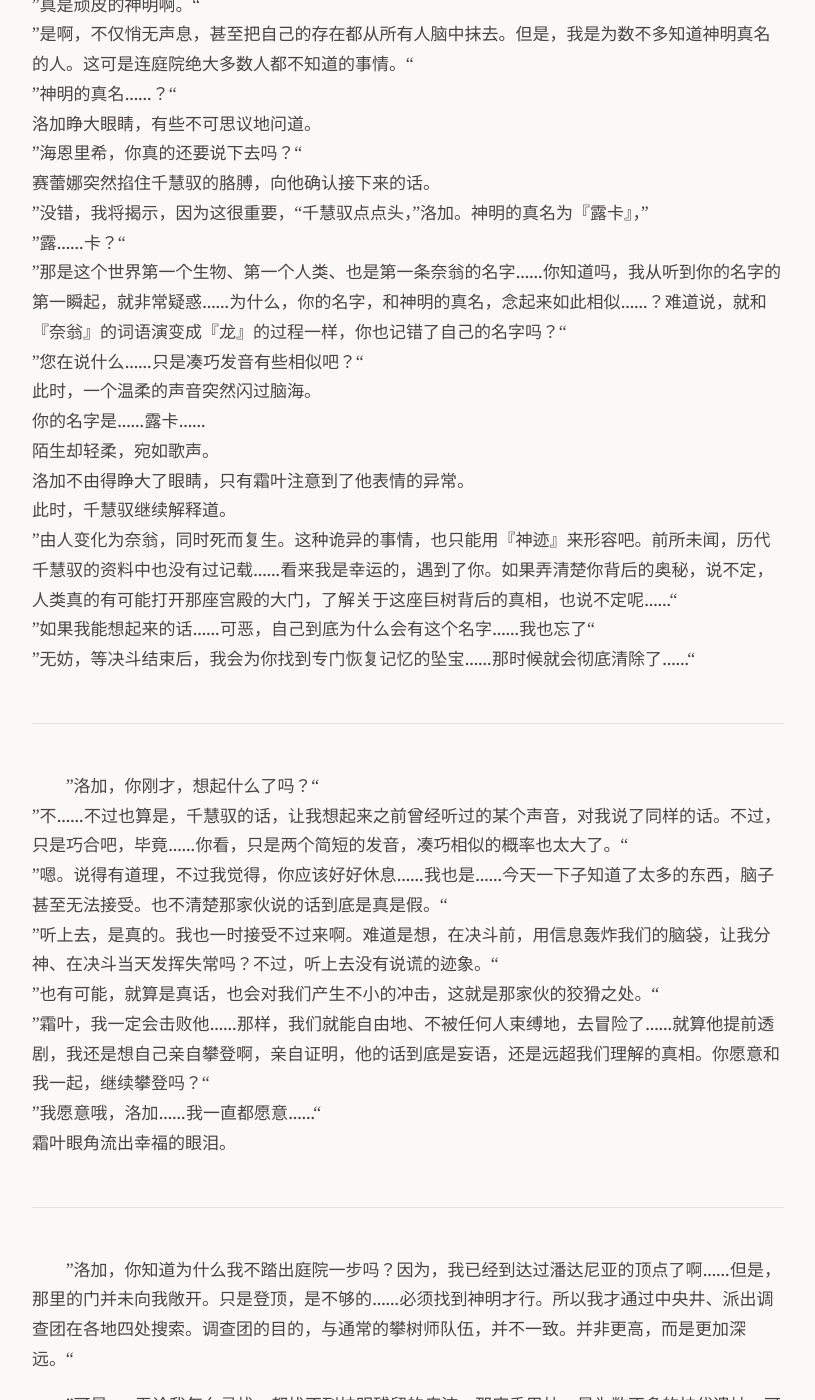
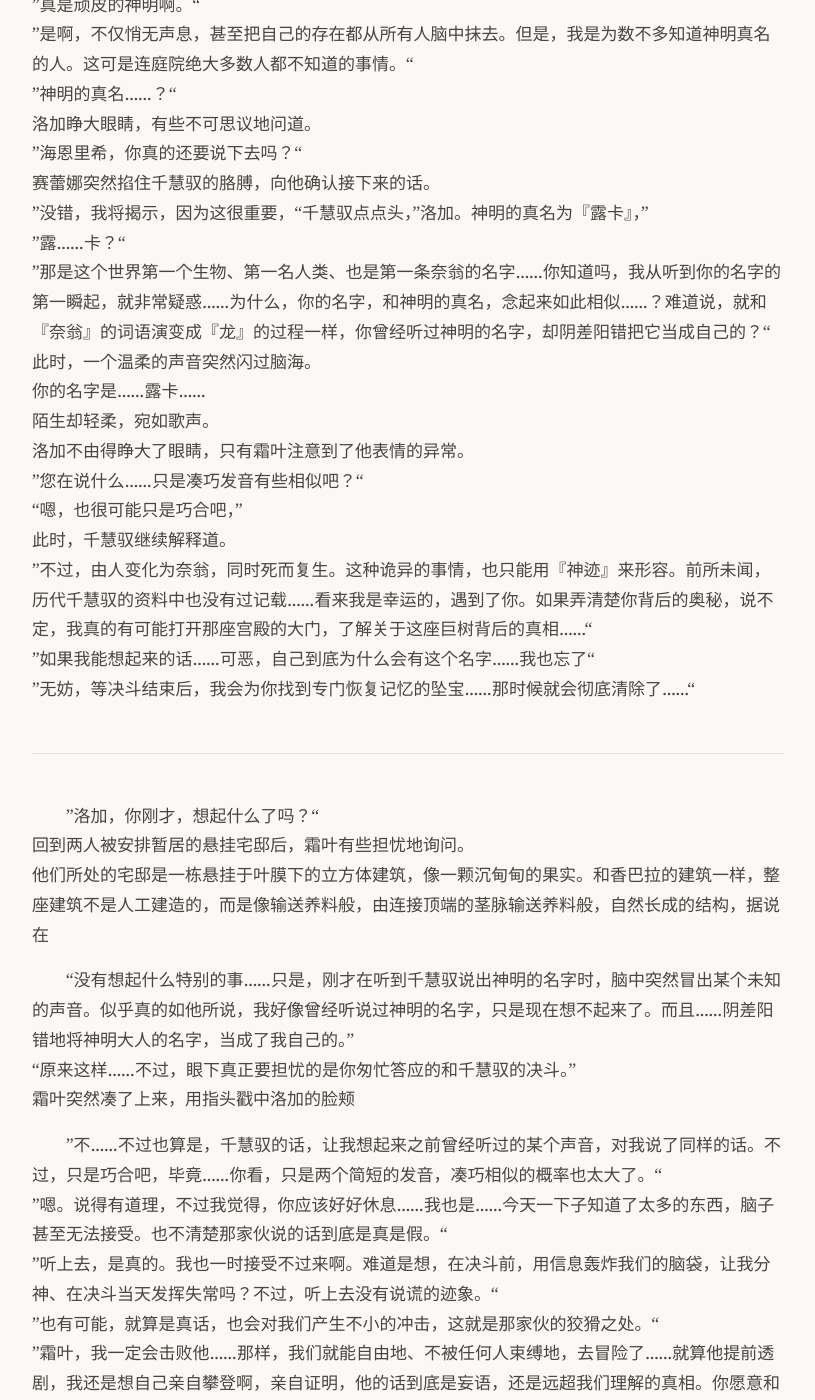
Before and after one commit to yihenc/yihenc.github.io, a Jekyll site: the page built from _posts/2026-03-06-决斗.md, in a window 1280 px wide and 1400 px high, scrolled down 11119 px. Shown: the whole window, without its empty margins (232-1047 px from the left). Built offline with Jekyll 4.4.1, drawn with Linux system fonts in a browser that asks for light colours; nearby versions of some CDN libraries; some of the changed text lies outside the part shown.

Commit message:
Update: 决斗

```diff
--- a/_posts/2026-03-06-决斗.md
+++ b/_posts/2026-03-06-决斗.md
@@ -250,7 +250,7 @@
 
 ”回想一下，人类用了千年的时光，才刚刚攻破第十层，并且出现了进度断崖：大部分人停留在第一层之下，能到一万米之上的，已经是精英中的精英。能敢于摒弃下界的身份，终年的身居前线的莲环，粗略估计也不足两百人。如果按照这样的速度继续下去，估计还要再过一个千年，人类才能用正常的方式到达潘达尼亚的顶点，而且这只是乐观的估计，毕竟高度越高，攀登的未知危险就更加严峻……可是啊，人类个体的寿命不足百年，身体健康状态有效的攀登时光，也不足五十年……即使有坠宝的加持，人的寿命也无法延长太久，增加几十年就已经是极限了。因此，按照正常的攀登，一个人是永远无法到达潘达尼亚的顶点的，你条逻辑，明白吗，洛加？”
 “这……也太绝望了。”
-”没错，这就是潘达尼亚近乎无穷的海拔所带来的时间灾难。“
+”没错，这就是潘达尼亚近乎无穷的物理长度所带来的，超出人类所能接受时间跨度。“
 “您说的，确实是事实，我们只是因为有前人的知识，才侥幸突破大蚀海的……不然，正常人的一生，甚至无法有幸见到哪怕一次云海被突破的时刻。可是，真是的……居然被你抢先一步，真不公平啊！！”
 洛加沮丧地跪倒在地，如此叹气道。
 霜叶一边将他搀扶起来，一边发出疑问。她很快便接受了这个情报，并且冷静下来。
@@ -271,14 +271,15 @@
 赛蕾娜突然掐住千慧驭的胳膊，向他确认接下来的话。
 ”没错，我将揭示，因为这很重要，“千慧驭点点头，”洛加。神明的真名为『露卡』，”
 ”露……卡？“
-”那是这个世界第一个生物、第一个人类、也是第一条奈翁的名字……你知道吗，我从听到你的名字的第一瞬起，就非常疑惑……为什么，你的名字，和神明的真名，念起来如此相似……？难道说，就和『奈翁』的词语演变成『龙』的过程一样，你也记错了自己的名字吗？“
-”您在说什么……只是凑巧发音有些相似吧？“
+”那是这个世界第一个生物、第一名人类、也是第一条奈翁的名字……你知道吗，我从听到你的名字的第一瞬起，就非常疑惑……为什么，你的名字，和神明的真名，念起来如此相似……？难道说，就和『奈翁』的词语演变成『龙』的过程一样，你曾经听过神明的名字，却阴差阳错把它当成自己的？“
 此时，一个温柔的声音突然闪过脑海。
 你的名字是……露卡……
 陌生却轻柔，宛如歌声。
 洛加不由得睁大了眼睛，只有霜叶注意到了他表情的异常。
+”您在说什么……只是凑巧发音有些相似吧？“
+“嗯，也很可能只是巧合吧，”
 此时，千慧驭继续解释道。
-”由人变化为奈翁，同时死而复生。这种诡异的事情，也只能用『神迹』来形容吧。前所未闻，历代千慧驭的资料中也没有过记载……看来我是幸运的，遇到了你。如果弄清楚你背后的奥秘，说不定，人类真的有可能打开那座宫殿的大门，了解关于这座巨树背后的真相，也说不定呢……“
+”不过，由人变化为奈翁，同时死而复生。这种诡异的事情，也只能用『神迹』来形容。前所未闻，历代千慧驭的资料中也没有过记载……看来我是幸运的，遇到了你。如果弄清楚你背后的奥秘，说不定，我真的有可能打开那座宫殿的大门，了解关于这座巨树背后的真相……“
 ”如果我能想起来的话……可恶，自己到底为什么会有这个名字……我也忘了“
 ”无妨，等决斗结束后，我会为你找到专门恢复记忆的坠宝……那时候就会彻底清除了……“
 
@@ -286,6 +287,18 @@
 -----
 
 ”洛加，你刚才，想起什么了吗？“
+回到两人被安排暂居的悬挂宅邸后，霜叶有些担忧地询问。
+他们所处的宅邸是一栋悬挂于叶膜下的立方体建筑，像一颗沉甸甸的果实。和香巴拉的建筑一样，整座建筑不是人工建造的，而是像输送养料般，由连接顶端的茎脉输送养料般，自然长成的结构，据说在
+
+
+
+
+“没有想起什么特别的事……只是，刚才在听到千慧驭说出神明的名字时，脑中突然冒出某个未知的声音。似乎真的如他所说，我好像曾经听说过神明的名字，只是现在想不起来了。而且……阴差阳错地将神明大人的名字，当成了我自己的。”
+“原来这样……不过，眼下真正要担忧的是你匆忙答应的和千慧驭的决斗。”
+霜叶突然凑了上来，用指头戳中洛加的脸颊
+
+
+
 ”不……不过也算是，千慧驭的话，让我想起来之前曾经听过的某个声音，对我说了同样的话。不过，只是巧合吧，毕竟……你看，只是两个简短的发音，凑巧相似的概率也太大了。“
 ”嗯。说得有道理，不过我觉得，你应该好好休息……我也是……今天一下子知道了太多的东西，脑子甚至无法接受。也不清楚那家伙说的话到底是真是假。“
 ”听上去，是真的。我也一时接受不过来啊。难道是想，在决斗前，用信息轰炸我们的脑袋，让我分神、在决斗当天发挥失常吗？不过，听上去没有说谎的迹象。“
```
